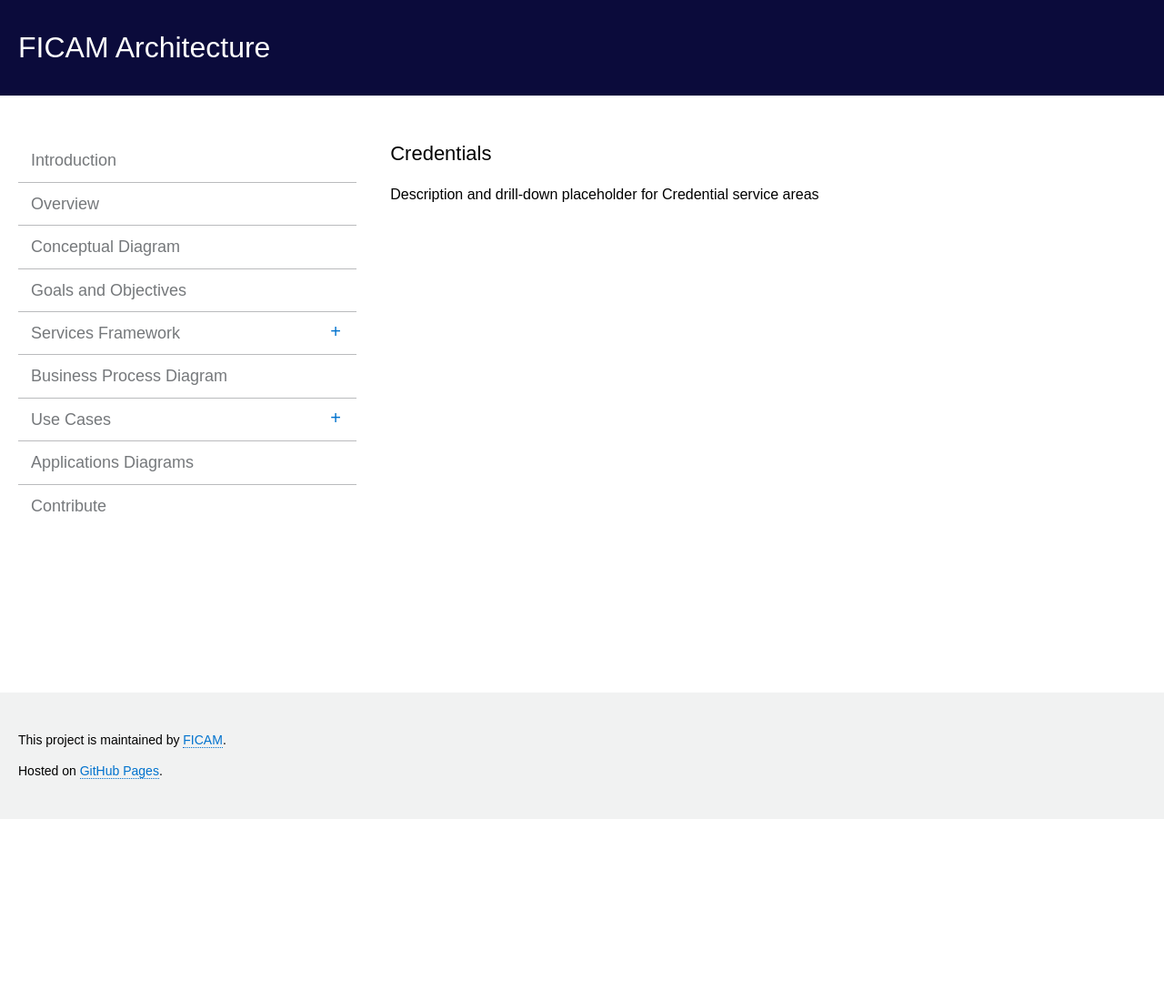
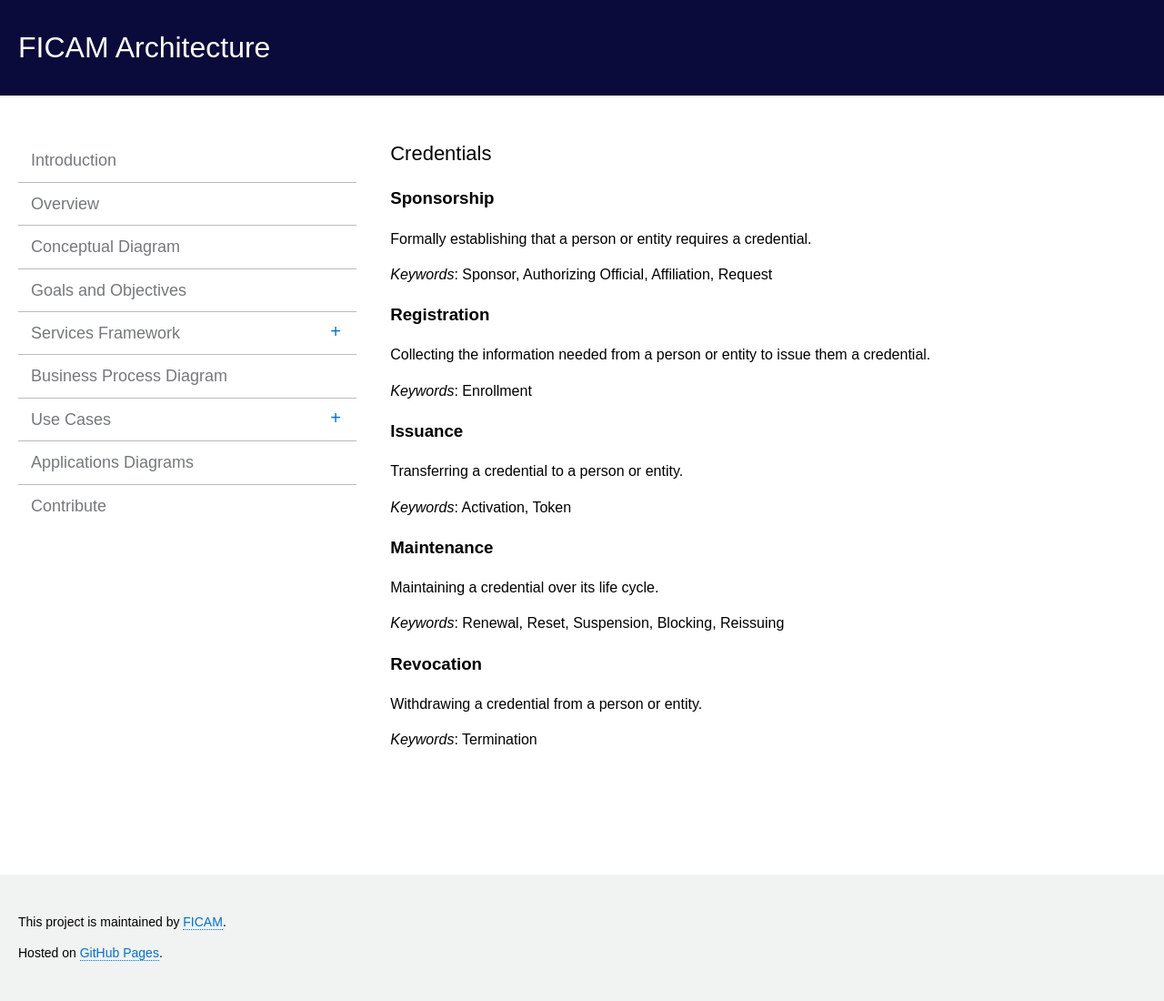
Before and after one commit to GSA/ficam-arch, a Jekyll site: the page built from _services/12_credentials.md, in a window 1280 px wide. Shown: the whole page at 91% size. Built offline with Jekyll 4.4.1, drawn with Linux system fonts in a browser that asks for light colours; before the commit the page ends 900 px from its top, so only the background shows below that.

Commit message:
Added Services Definitions to I C A F pages

```diff
--- a/_services/12_credentials.md
+++ b/_services/12_credentials.md
@@ -3,5 +3,27 @@ layout: page
 title: Credentials
 collection: services
 ---
+###Sponsorship
+Formally establishing that a person or entity requires a credential.
 
-Description and drill-down placeholder for Credential service areas
+*Keywords*: Sponsor, Authorizing Official, Affiliation, Request
+
+###Registration
+Collecting the information needed from a person or entity to issue them a credential.
+
+*Keywords*: Enrollment
+
+###Issuance
+Transferring a credential to a person or entity.
+
+*Keywords*: Activation, Token
+
+###Maintenance
+Maintaining a credential over its life cycle.
+
+*Keywords*: Renewal, Reset, Suspension, Blocking, Reissuing
+
+###Revocation
+Withdrawing a credential from a person or entity.
+
+*Keywords*: Termination
```
Also changed, not shown: _services/11_identity.md (+22 -2 lines), _services/13_access_management.md (+23 -1 lines), _services/14_federation.md (+18 -1 lines).
